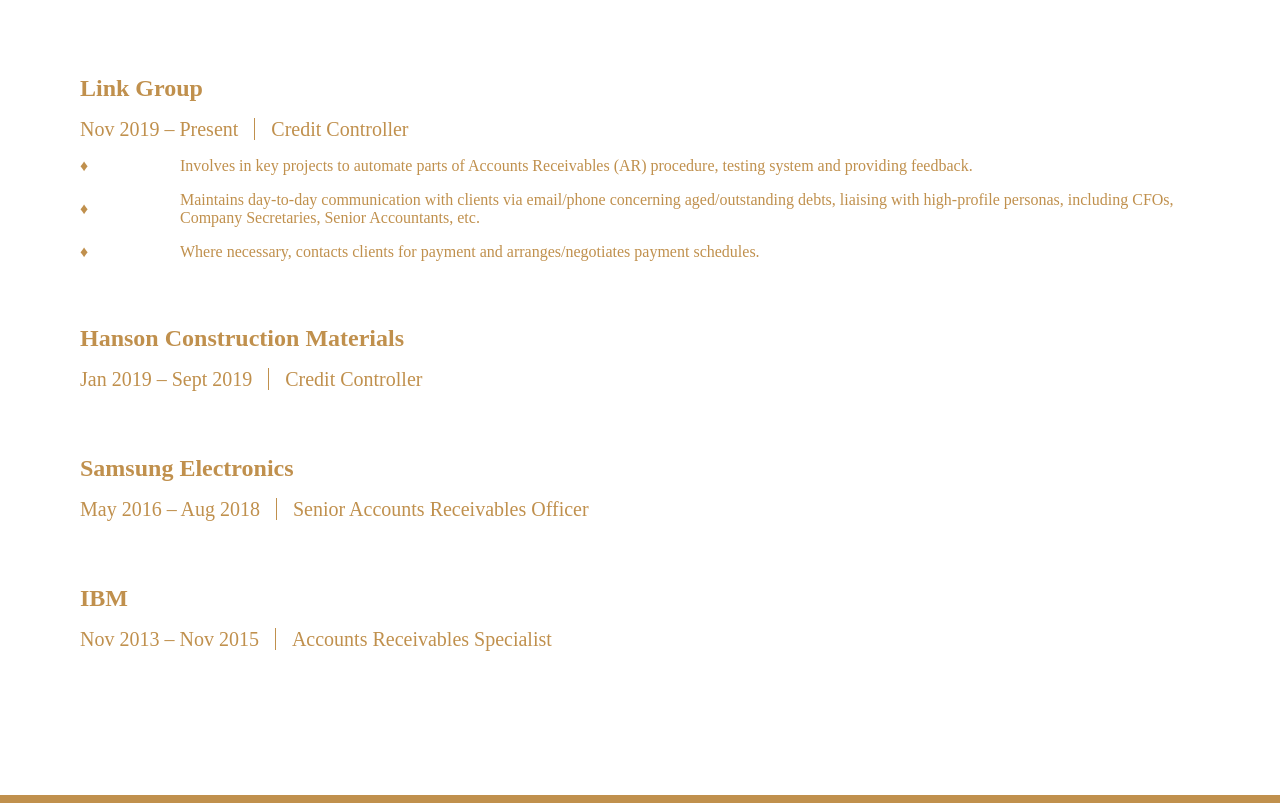
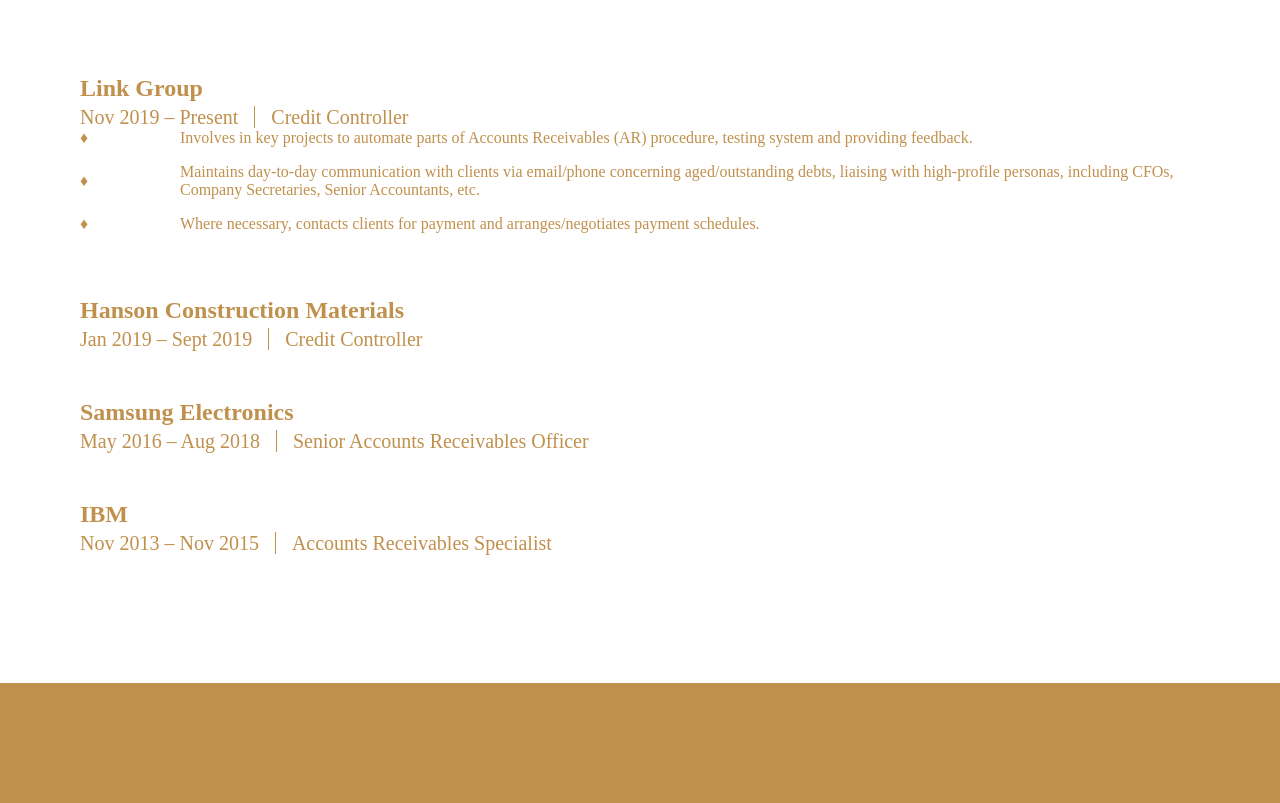
Before and after one commit to wteo/resumev2, a React (Create React App) app: page / in a window 1280 px wide. Shown: the part 2537-3340 px from the top of the page. After the commit the page ends 3228 px from the top, so only its background shows below. Built offline with nearby package versions, Linux system fonts and the light colour scheme.

Commit message:
Updated media response

```diff
--- a/src/components/Experience/JobSummary/Job.js
+++ b/src/components/Experience/JobSummary/Job.js
@@ -6,10 +6,10 @@ function Job(props) {
     return (
         <div className={styles.jobStyling}>
             <p className={styles.company}>{props.company}</p>
-            <p>
+            <div>
                 <span className={styles.jobDates}>{props.dates}</span>
                 <span className={styles.jobTitle}>{props.title}</span>
-            </p>
+            </div>
         </div>
     );
 }
--- a/src/components/Experience/JobSummary/JobDescription.module.css
+++ b/src/components/Experience/JobSummary/JobDescription.module.css
@@ -3,10 +3,10 @@
     margin-bottom: 3rem;
 }
 
-.jobDescriptionStyle p {
+.descriptionContainer p {
     margin: auto 0;
     padding-bottom: 1rem;
-    color: var(--alternate-p-text-color);
+    color: var(--alternate-p-text-color, rgb(179, 123, 3));
 }
 
 .descriptionContainer {
```
Also changed, not shown: 1 other file (tests, documents, lock files or other folders).
